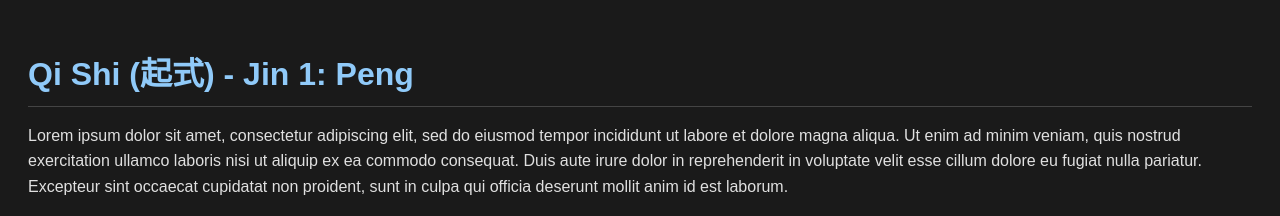
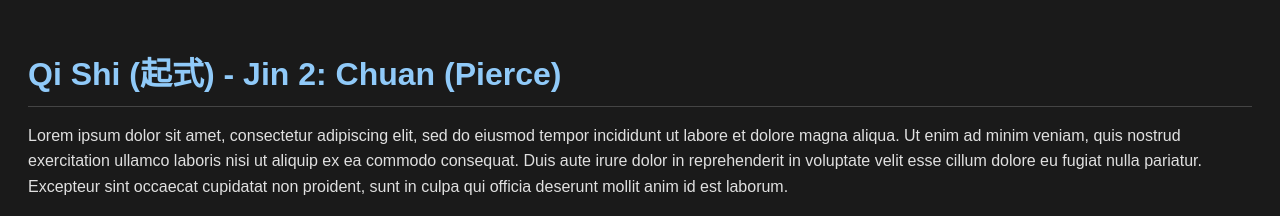
Before and after one commit to RobinfWu/RobinfWu.github.io, a plain HTML site: page Taolu/Qi_Shi/Jin2/content.html in a window 1280 px wide. Shown: the top 216 px of the page. Drawn offline with Linux system fonts and the light colour scheme.

Commit message:
Update content.html

```diff
--- a/Taolu/Qi_Shi/Jin2/content.html
+++ b/Taolu/Qi_Shi/Jin2/content.html
@@ -51,7 +51,7 @@
     </style>
 </head>
 <body>
-    <h1>Qi Shi (起式) - Jin 1: Peng</h1>
+    <h1>Qi Shi (起式) - Jin 2: Chuan (Pierce)</h1>
 
     <p>
         Lorem ipsum dolor sit amet, consectetur adipiscing elit, sed do eiusmod tempor incididunt ut labore et dolore magna aliqua. Ut enim ad minim veniam, quis nostrud exercitation ullamco laboris nisi ut aliquip ex ea commodo consequat. Duis aute irure dolor in reprehenderit in voluptate velit esse cillum dolore eu fugiat nulla pariatur. Excepteur sint occaecat cupidatat non proident, sunt in culpa qui officia deserunt mollit anim id est laborum.
```
